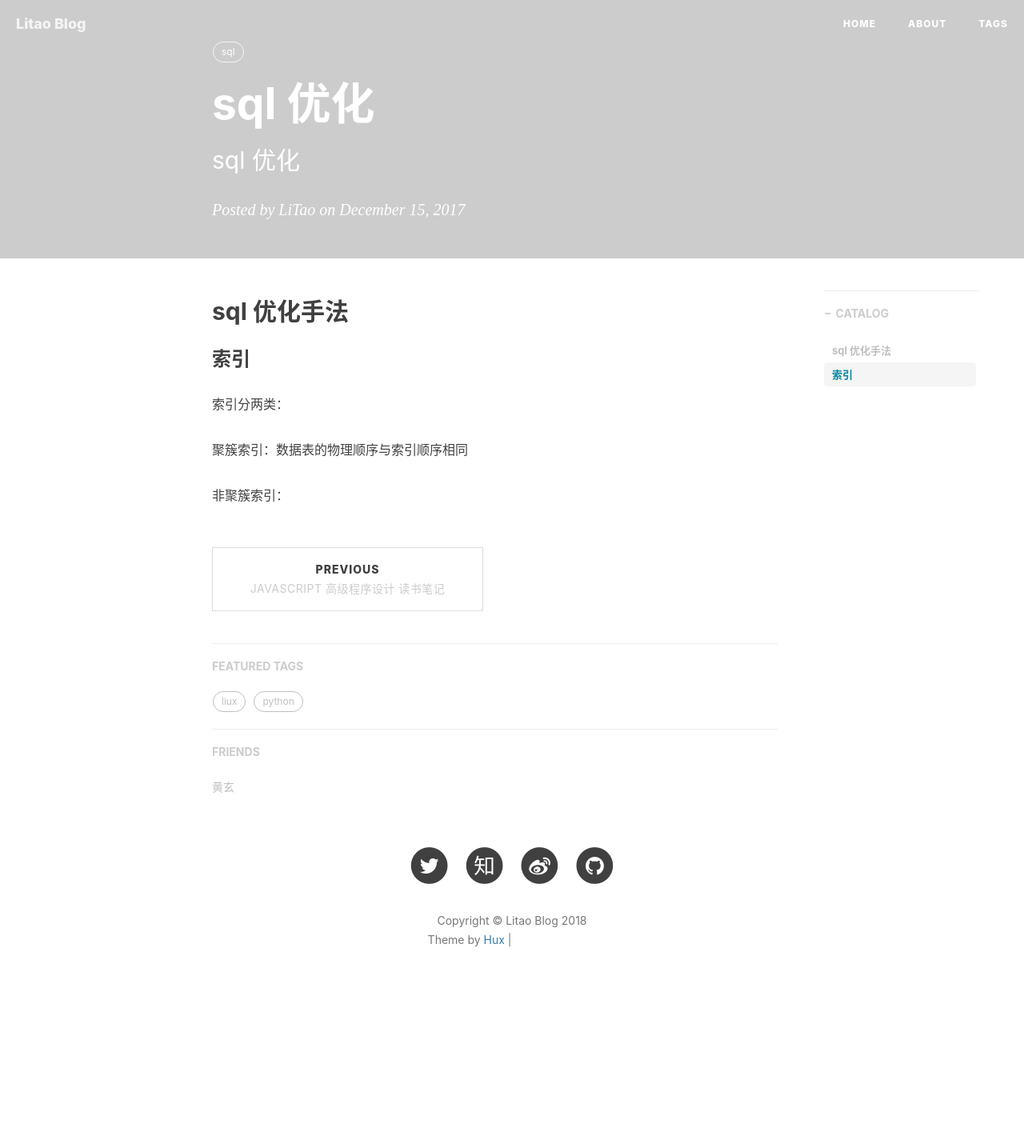
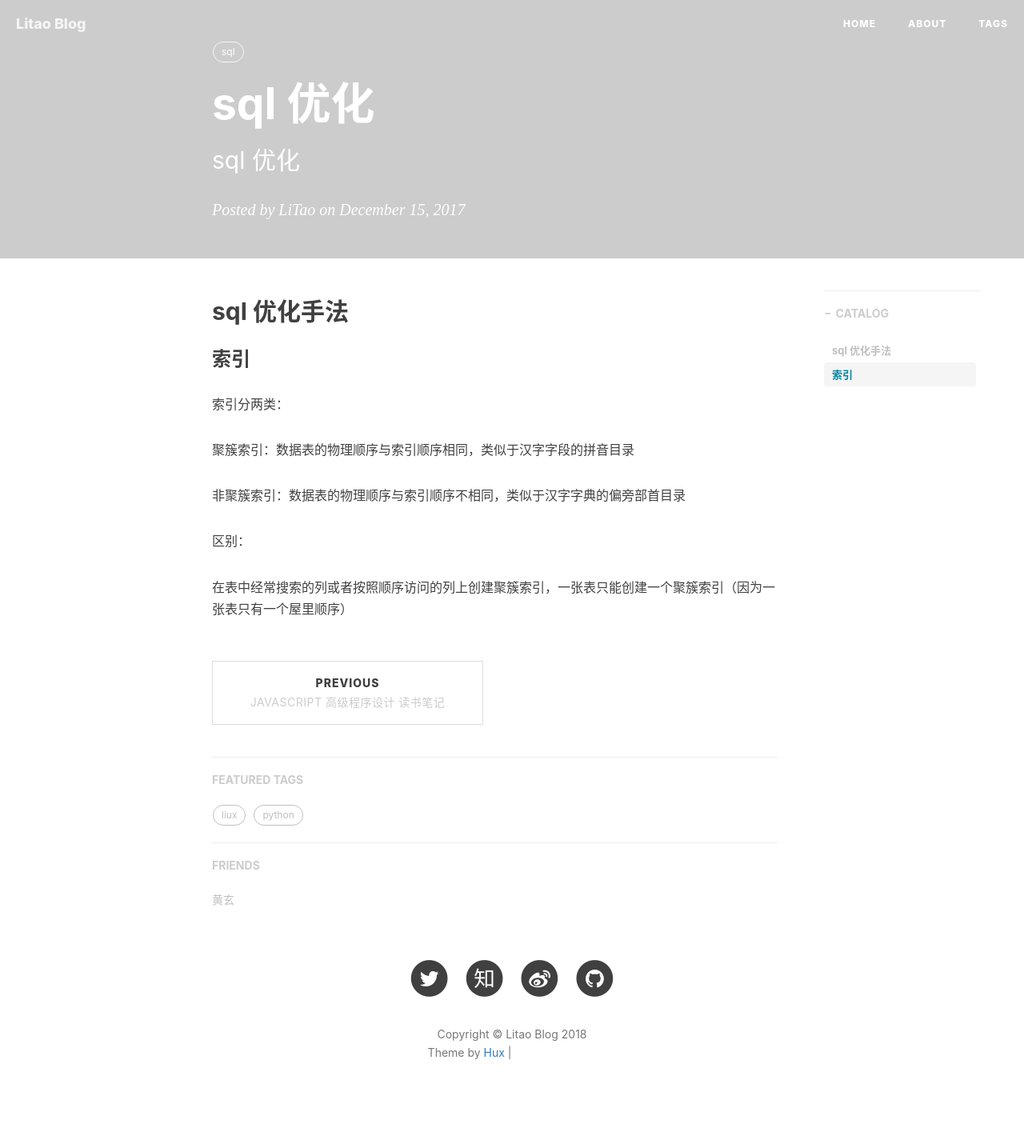
Before and after one commit to smalltao/smalltao.github.io, a Jekyll site: the page built from _posts/2017-12-15-sql-use.markdown, in a window 1280 px wide. Shown: the whole page at 80% size. Built offline with Jekyll 4.4.1, drawn with Linux system fonts in a browser that asks for light colours; nearby versions of some CDN libraries; comment, search, counter and statistics services are not loaded; before the commit the page ends 1279 px from its top, so only the background shows below that; grey boxes are pictures that could not be loaded.

Commit message:
sql 优化笔记

```diff
--- a/_posts/2017-12-15-sql-use.markdown
+++ b/_posts/2017-12-15-sql-use.markdown
@@ -16,6 +16,10 @@ tags:
 
 索引分两类：
 
-聚簇索引：数据表的物理顺序与索引顺序相同
+聚簇索引：数据表的物理顺序与索引顺序相同，类似于汉字字段的拼音目录
 
-非聚簇索引：
+非聚簇索引：数据表的物理顺序与索引顺序不相同，类似于汉字字典的偏旁部首目录
+
+区别：
+
+在表中经常搜索的列或者按照顺序访问的列上创建聚簇索引，一张表只能创建一个聚簇索引（因为一张表只有一个屋里顺序）
```
